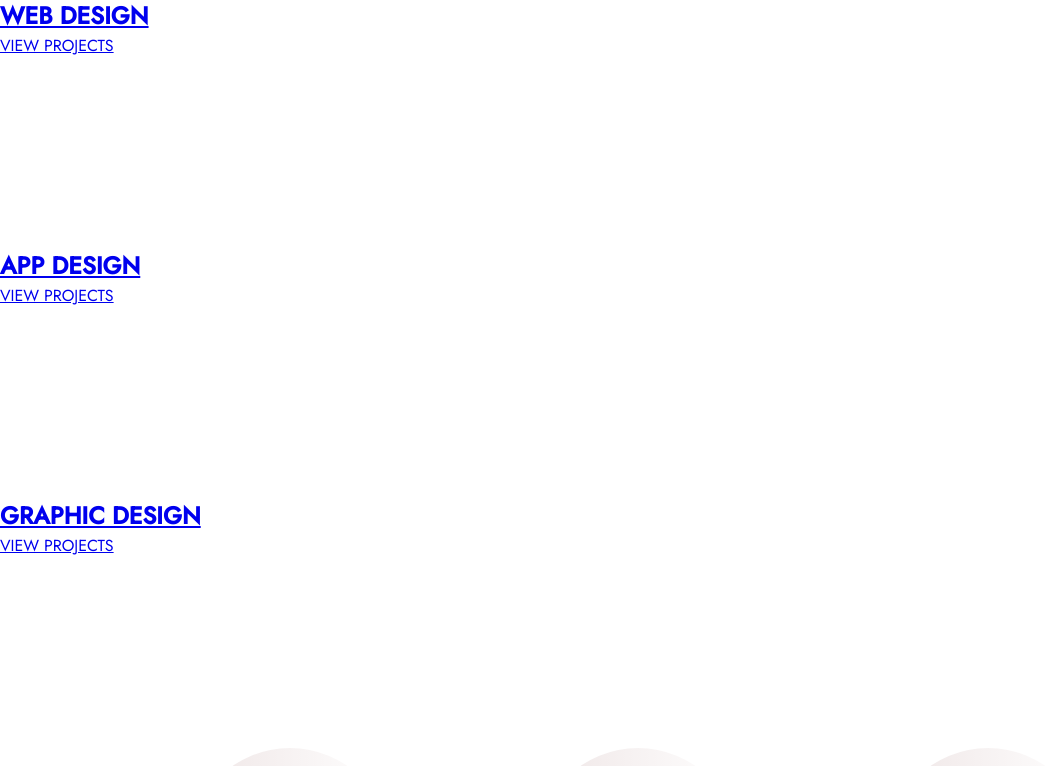
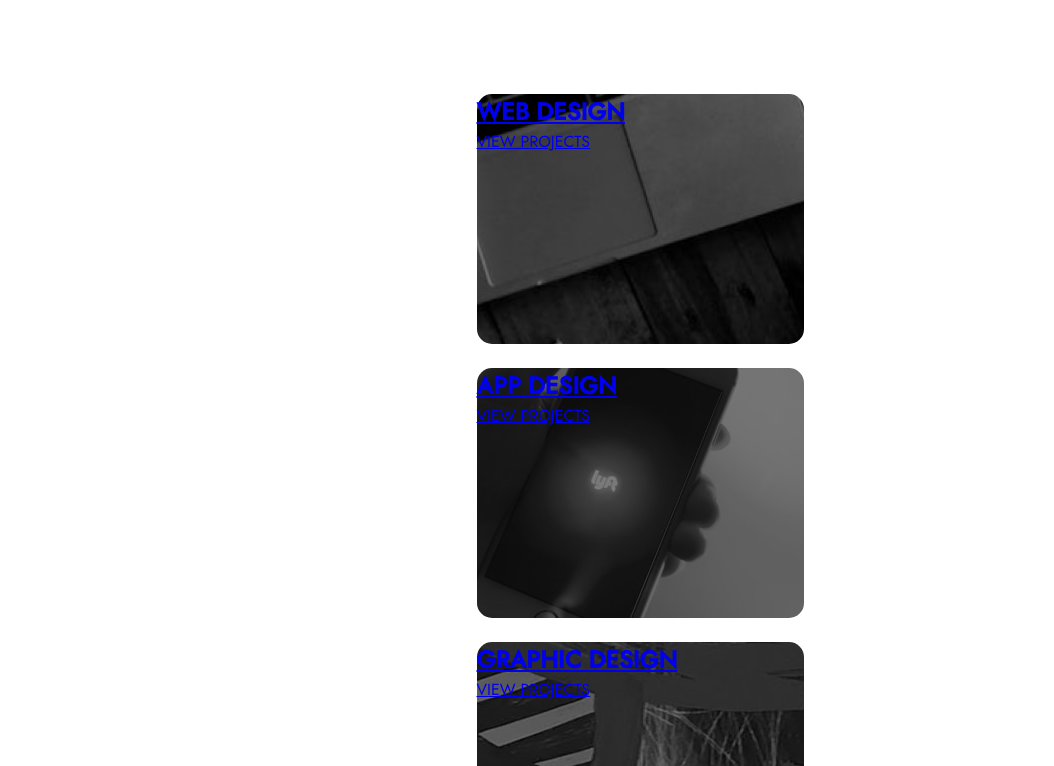
Before and after one commit to MorganBare/Designo-Multi-Page-Website, a React (Create React App) app: page / in a window 1280 px wide. Shown: the part 794-1560 px from the top of the page, without its empty margins (0-1054 px from the left). Built offline with nearby package versions, Linux system fonts and the light colour scheme.

Commit message:
Added backgrounds plus overlay to project cards

```diff
--- a/src/components/projects/projectLinks/ProjectLinks.styled.js
+++ b/src/components/projects/projectLinks/ProjectLinks.styled.js
@@ -1,20 +1,37 @@
 import styled from "styled-components";
 
+import MobileApp from '../../../assets/home/mobile/image-app-design.jpg'
+import MobileGraphic from '../../../assets/home/mobile/image-graphic-design.jpg'
+import MobileWeb from '../../../assets/home/mobile/image-web-design.jpg'
+
 export const ProjectLinksContainer = styled.div`
-
+    display: flex;
+    flex-direction: column;
+    align-items: center;
+    gap: 1.5em;
+    margin-top: 6em;
 `;
 
 export const ProjectSquareWeb = styled.div`
     height: 250px;
     width: 327px;
+    background: url(${MobileWeb}), linear-gradient(rgba(0,0,0,0.5),rgba(0,0,0,0.5));
+    background-blend-mode: overlay;
+    border-radius: 15px;
 `;
 
 export const ProjectSquareApp = styled.div`
     height: 250px;
     width: 327px;
+    background: url(${MobileApp}), linear-gradient(rgba(0,0,0,0.5),rgba(0,0,0,0.5));
+    background-blend-mode: overlay;
+    border-radius: 15px;
 `;
 
 export const ProjectSquareGraphic = styled.div`
     height: 250px;
     width: 327px;
+    background: url(${MobileGraphic}), linear-gradient(rgba(0,0,0,0.5),rgba(0,0,0,0.5));;
+    background-blend-mode: overlay;
+    border-radius: 15px;
 `;
```
